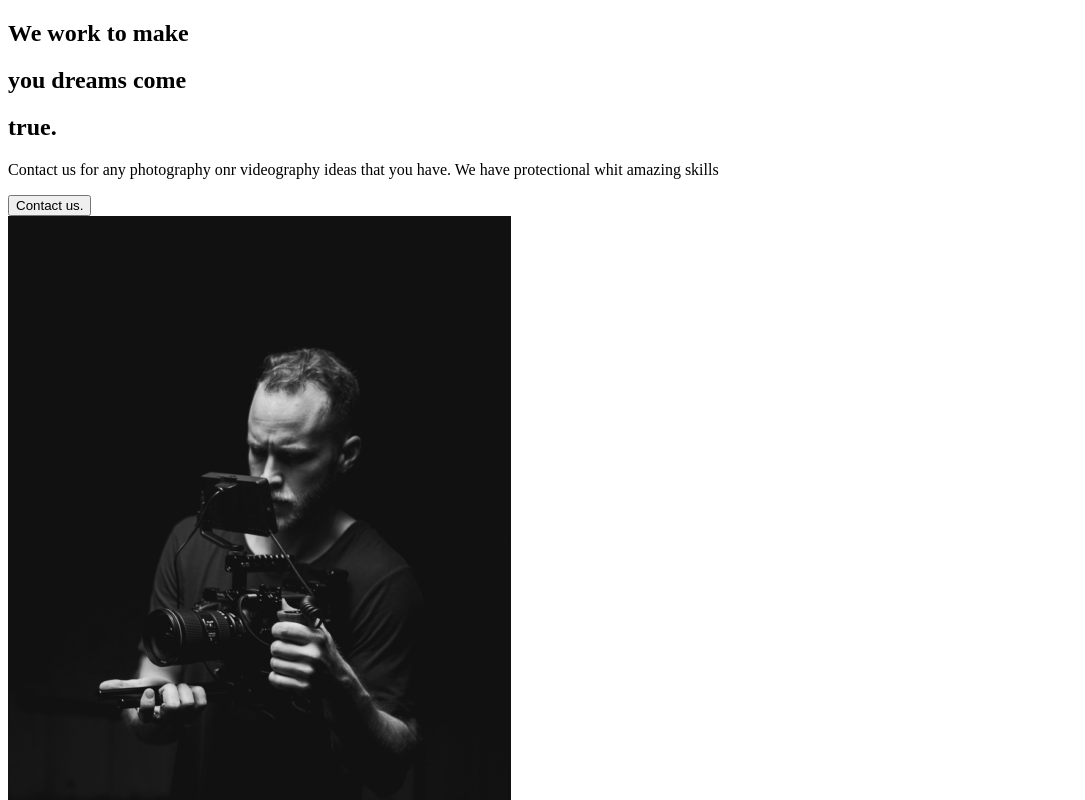
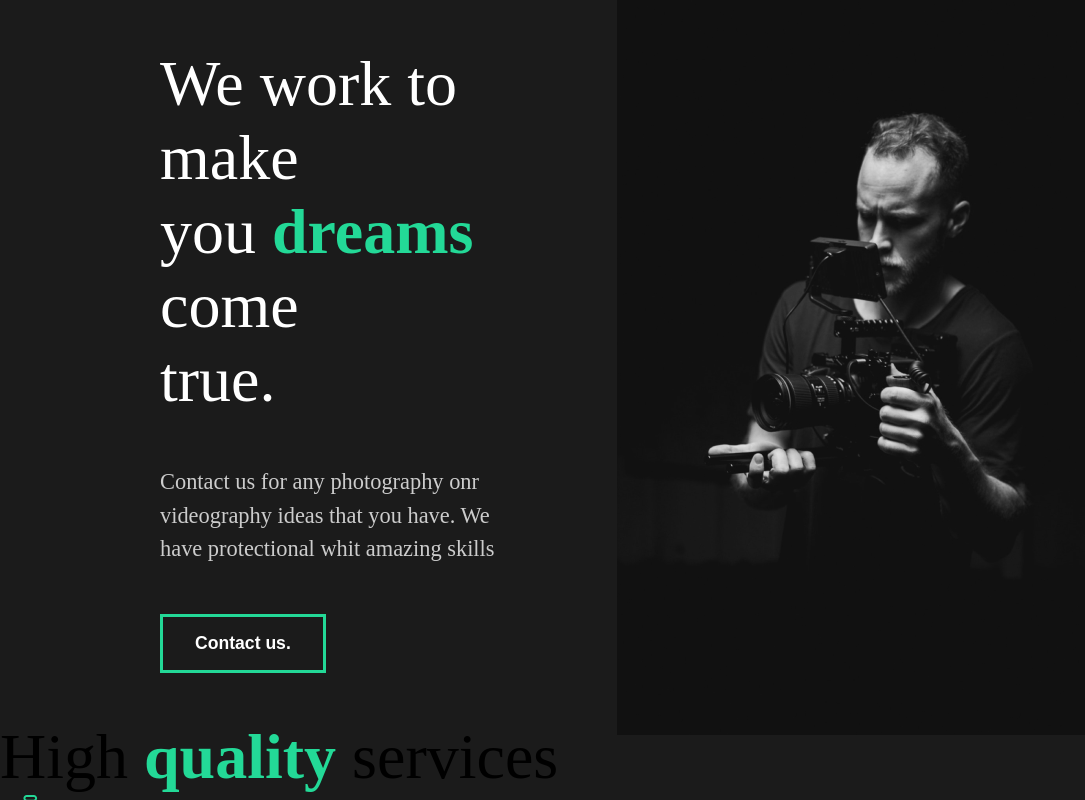
Before and after one commit to GeorgiPetrushev/creative-react-web, a React (Create React App) app: page / in a window 1280 px wide. Shown: the top 800 px of the page, without its empty margins (0-1085 px from the left). Built offline with nearby package versions, Linux system fonts and the light colour scheme.

Commit message:
5.Style front page

```diff
--- a/src/App.js
+++ b/src/App.js
@@ -1,9 +1,11 @@
 import React from 'react';
 import AboutUs from './pages/AboutUs';
+import GlobalStyle from './components/GlobalStyle';
 
 export default function App() {
   return (
     <div className="App">
+        <GlobalStyle/>
         <AboutUs />
     </div>
   );
--- a/src/components/AboutSection.js
+++ b/src/components/AboutSection.js
@@ -1,27 +1,56 @@
 import React from 'react';
 import home1 from '../img/home1.png';
+import styled from 'styled-components';
 
 export default function AboutSection() {
     return(
-        <div>
-            <div className='description'>
+        <About>
+            <Description>
                 <div className='title'>
-                    <div className="hide">
+                    <Hide>
                         <h2>We work to make</h2>
-                    </div>
-                    <div className="hide">
+                    </Hide>
+                    <Hide>
                         <h2>you <span>dreams</span> come</h2>
-                    </div>
-                    <div className="hide">
+                    </Hide>
+                    <Hide>
                         <h2>true.</h2>
-                    </div>
+                    </Hide>
                 </div>
                 <p>Contact us for any photography onr videography ideas that you have. We have protectional whit amazing skills</p>
                 <button>Contact us.</button>
-            </div>
+            </Description>
             <div className='image'>
                 <img alt='dude whit camera' src={home1}></img>
             </div>
-        </div>
+        </About>
     )
 }
+
+const About = styled.div`
+    height: 90vh;
+    display: flex;
+    align-items: center;
+    justify-content: space-between;
+    padding: 5rem 10rem;
+    color: white;
+`;
+const Description = styled.div`
+    flex: 1;
+    padding-right: 5rem;
+    h2{
+        font-weight: lighter;
+    }
+`
+const Image = styled.div`
+    flex: 1;
+    overflow: hidden;
+    img{
+        width: 100%;
+        height: 80vh;
+        object-fit: cover;
+    }
+`
+const Hide =styled.div`
+    overflow: hidden;
+`
--- /dev/null
+++ b/src/components/GlobalStyle.js
@@ -0,0 +1,54 @@
+import { createGlobalStyle } from "styled-components";
+
+const GlobalStyle = createGlobalStyle`
+*{
+    margin: 0;
+    pad: 0;
+    box-sizing: border-box;
+}
+body{
+    background-color: #1b1b1b;
+}
+
+button{
+    font-weight: bold;
+    font-size: 1.1rem;
+    cursor: pointer;
+    padding: 1rem 2rem;
+    border: 3px solid #23d997;
+    background: transparent;
+    color: white;
+    transition: all 0.5s ease;
+    &:hover{
+        background-color: #23d997;
+        color: white;
+    }
+}
+    h2{
+        font-weight: lighter;
+        font-size: 4rem;
+    }
+    h3{
+        color: white;
+    }
+    h4{
+        font-weight: bold;
+
+    }
+    a{
+        font-size: 1.1rem;
+    }
+    span{
+        font-weight: bold;
+        color: #23d997;
+    }
+    p{
+        padding: 3rem 0rem;
+        color: #ccc;
+        font-size: 1.4rem;
+        line-height: 150%;
+    }
+
+`;
+
+export default GlobalStyle;
```
